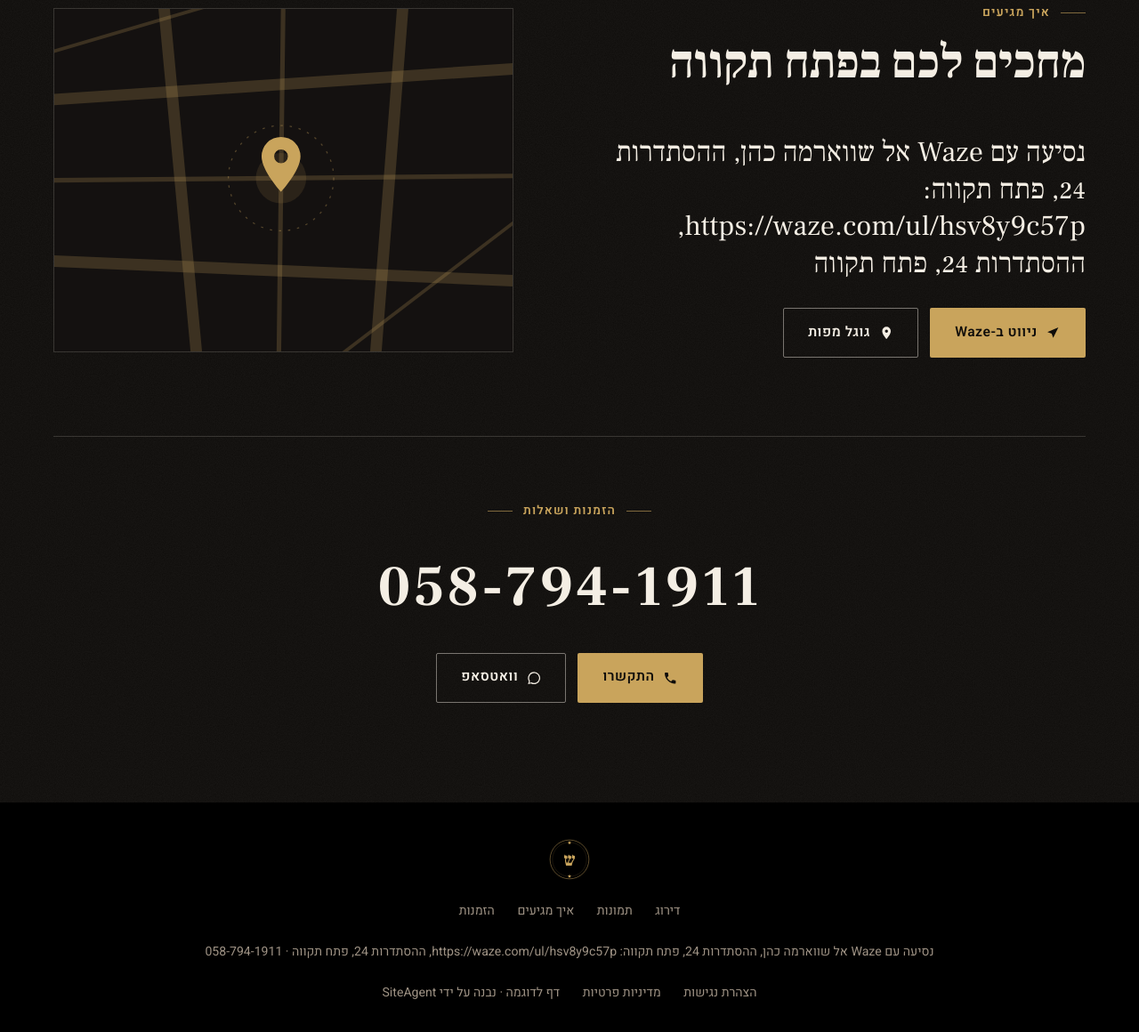
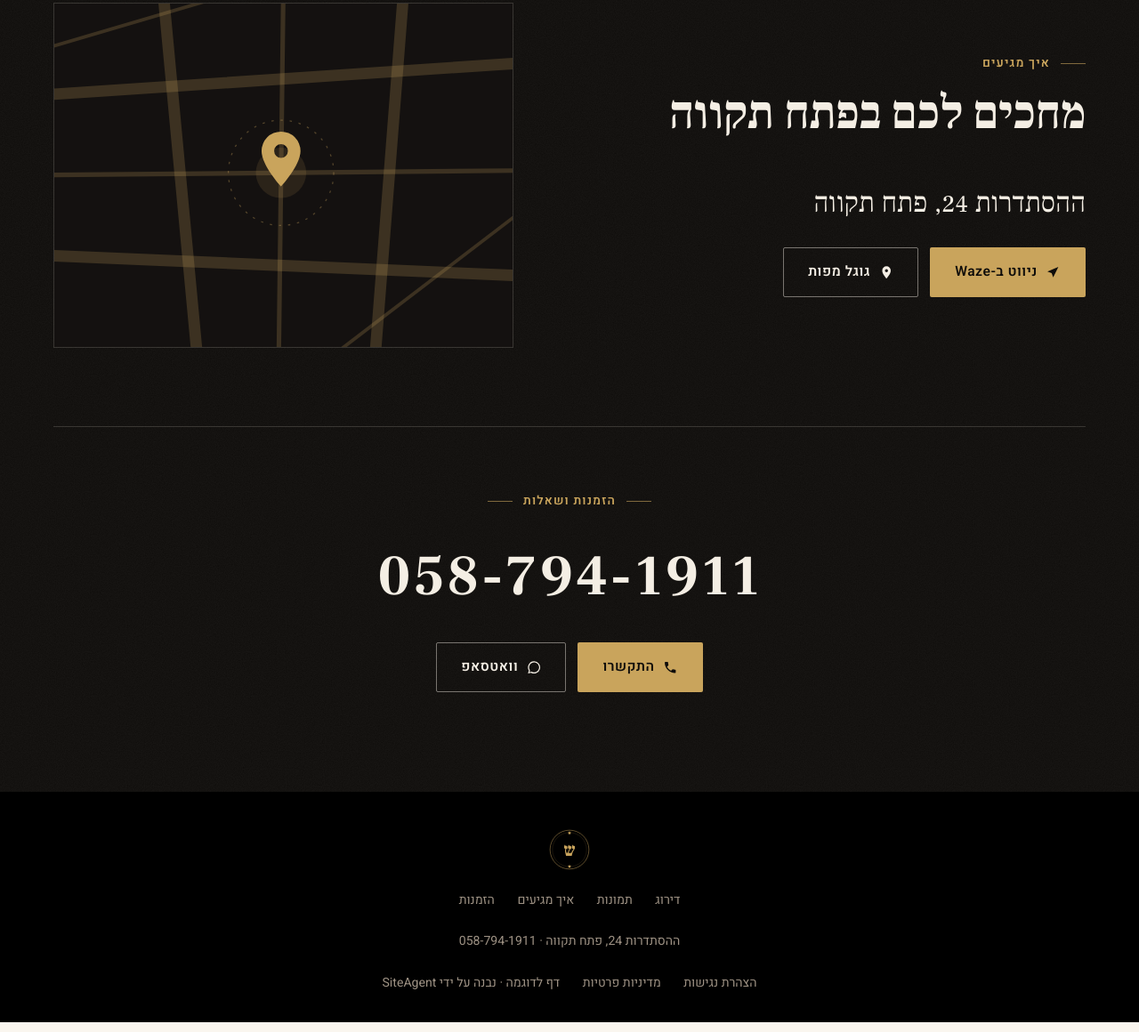
Before and after one commit to n0532265748-code/siteagent-demos, a plain HTML site: page d/zmm3kzm182/index.html in a window 1280 px wide. Shown: the part 2686-3846 px from the top of the page at 89% size. Drawn offline with Linux system fonts and the light colour scheme.

Commit message:
demo shawarma-cohen: clean address

```diff
--- a/d/zmm3kzm182/index.html
+++ b/d/zmm3kzm182/index.html
@@ -172,9 +172,9 @@ footer a{text-decoration:none}footer a:hover{color:var(--brass)}
 <div class="visit">
 <div>
 <div class="head"><span class="label">איך מגיעים</span><h2 id="h-visit">מחכים לכם בפתח תקווה</h2></div>
-<p class="addr">נסיעה עם Waze אל שווארמה כהן, ההסתדרות 24, פתח תקווה: https://waze.com/ul/hsv8y9c57p, ההסתדרות 24, פתח תקווה</p>
+<p class="addr">ההסתדרות 24, פתח תקווה</p>
 <div class="row">
-<a class="btn btn-brass" href="https://waze.com/ul?q=%D7%A0%D7%A1%D7%99%D7%A2%D7%94%20%D7%A2%D7%9D%20Waze%20%D7%90%D7%9C%20%D7%A9%D7%95%D7%95%D7%90%D7%A8%D7%9E%D7%94%20%D7%9B%D7%94%D7%9F%2C%20%D7%94%D7%94%D7%A1%D7%AA%D7%93%D7%A8%D7%95%D7%AA%2024%2C%20%D7%A4%D7%AA%D7%97%20%D7%AA%D7%A7%D7%95%D7%95%D7%94%3A%20https%3A//waze.com/ul/hsv8y9c57p%2C%20%D7%94%D7%94%D7%A1%D7%AA%D7%93%D7%A8%D7%95%D7%AA%2024%2C%20%D7%A4%D7%AA%D7%97%20%D7%AA%D7%A7%D7%95%D7%95%D7%94&navigate=yes"><svg class="i" viewBox="0 0 24 24" aria-hidden="true" focusable="false"><path d="M21 3 3 10.5l7 2.5 2.5 7z"/></svg>ניווט ב-Waze</a>
+<a class="btn btn-brass" href="https://waze.com/ul?q=%D7%94%D7%94%D7%A1%D7%AA%D7%93%D7%A8%D7%95%D7%AA%2024%2C%20%D7%A4%D7%AA%D7%97%20%D7%AA%D7%A7%D7%95%D7%95%D7%94&navigate=yes"><svg class="i" viewBox="0 0 24 24" aria-hidden="true" focusable="false"><path d="M21 3 3 10.5l7 2.5 2.5 7z"/></svg>ניווט ב-Waze</a>
 <a class="btn btn-line" href="https://www.google.com/maps/place/%D7%A9%D7%95%D7%95%D7%90%D7%A8%D7%9E%D7%94+%D7%9B%D7%94%D7%9F%E2%80%AD/@32.086024,34.8863479,17z/data=!3m1!4b1!4m6!3m5!1s0x151d37295fff8ec9:0xe0c8bdb1978bcf6c!8m2!3d32.086024!4d34.8863479!16s%2Fg%2F11vz8dnss6"><svg class="i" viewBox="0 0 24 24" aria-hidden="true" focusable="false"><path d="M12 2a7 7 0 0 0-7 7c0 5.2 7 13 7 13s7-7.8 7-13a7 7 0 0 0-7-7zm0 9.5A2.5 2.5 0 1 1 12 6.5a2.5 2.5 0 0 1 0 5z"/></svg>גוגל מפות</a>
 </div>
 </div>
@@ -204,7 +204,7 @@ footer a{text-decoration:none}footer a:hover{color:var(--brass)}
 <footer><div class="wrap">
 <svg class="mono" viewBox="0 0 120 120" aria-hidden="true" focusable="false"><circle cx="60" cy="60" r="57" fill="none" stroke="#C9A45C" stroke-width="1.2"/><circle cx="60" cy="60" r="50" fill="none" stroke="#C9A45C" stroke-width=".6" opacity=".55"/><path d="M60 6l1.6 3.4 3.6.4-2.7 2.4.8 3.6L60 14l-3.3 1.8.8-3.6-2.7-2.4 3.6-.4z" fill="#C9A45C"/><path d="M60 104l1.6 3.4 3.6.4-2.7 2.4.8 3.6L60 112l-3.3 1.8.8-3.6-2.7-2.4 3.6-.4z" fill="#C9A45C"/><text x="60" y="61" text-anchor="middle" dominant-baseline="central" fill="#C9A45C" font-family="Frank Ruhl Libre, David Libre, Noto Serif Hebrew, Times New Roman, serif" font-size="54" font-weight="700">ש</text></svg>
 <nav aria-label="קישורים"><a href="#reviews">דירוג</a><a href="#gallery">תמונות</a><a href="#visit">איך מגיעים</a><a href="#contact">הזמנות</a></nav>
-<span>נסיעה עם Waze אל שווארמה כהן, ההסתדרות 24, פתח תקווה: https://waze.com/ul/hsv8y9c57p, ההסתדרות 24, פתח תקווה · <a class="ltr" href="tel:+972587941911">058-794-1911</a></span>
+<span>ההסתדרות 24, פתח תקווה · <a class="ltr" href="tel:+972587941911">058-794-1911</a></span>
 <nav aria-label="קישורים משפטיים"><a href="../../accessibility.html">הצהרת נגישות</a><a href="../../privacy.html">מדיניות פרטיות</a><span>דף לדוגמה · נבנה על ידי SiteAgent</span></nav>
 </div></footer>
 <div class="mbar" aria-label="פעולות מהירות"><a class="btn btn-brass" href="tel:+972587941911"><svg class="i" viewBox="0 0 24 24" aria-hidden="true" focusable="false"><path d="M6.6 10.8a15.1 15.1 0 0 0 6.6 6.6l2.2-2.2a1 1 0 0 1 1-.25 11.4 11.4 0 0 0 3.6.57 1 1 0 0 1 1 1V20a1 1 0 0 1-1 1A17 17 0 0 1 3 4a1 1 0 0 1 1-1h3.5a1 1 0 0 1 1 1c0 1.25.2 2.45.57 3.57a1 1 0 0 1-.25 1z"/></svg>התקשרו</a><a class="btn btn-line" href="https://wa.me/972587941911"><svg class="i" viewBox="0 0 24 24" aria-hidden="true" focusable="false"><path d="M12 2a10 10 0 0 0-8.6 15.1L2 22l5-1.3A10 10 0 1 0 12 2zm0 18.2a8.2 8.2 0 0 1-4.2-1.15l-.3-.18-3 .78.8-2.9-.2-.3A8.2 8.2 0 1 1 12 20.2z"/></svg>וואטסאפ</a></div>
```
